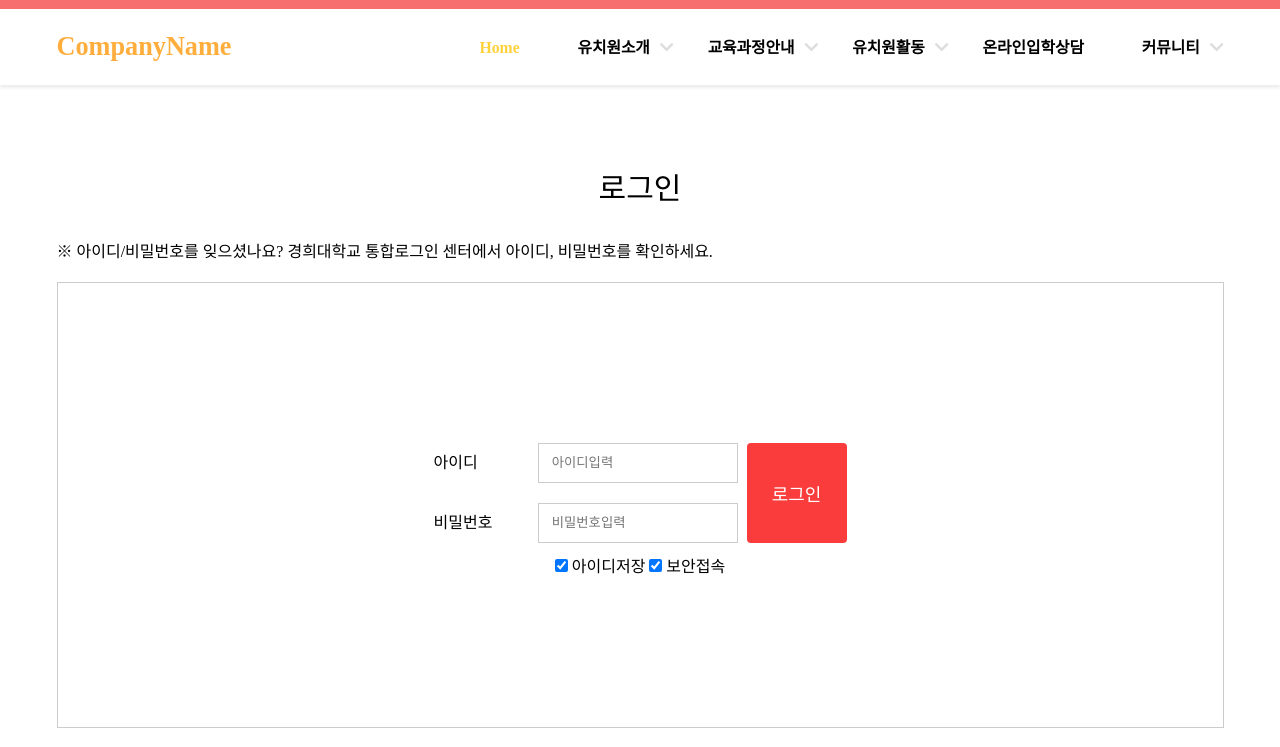
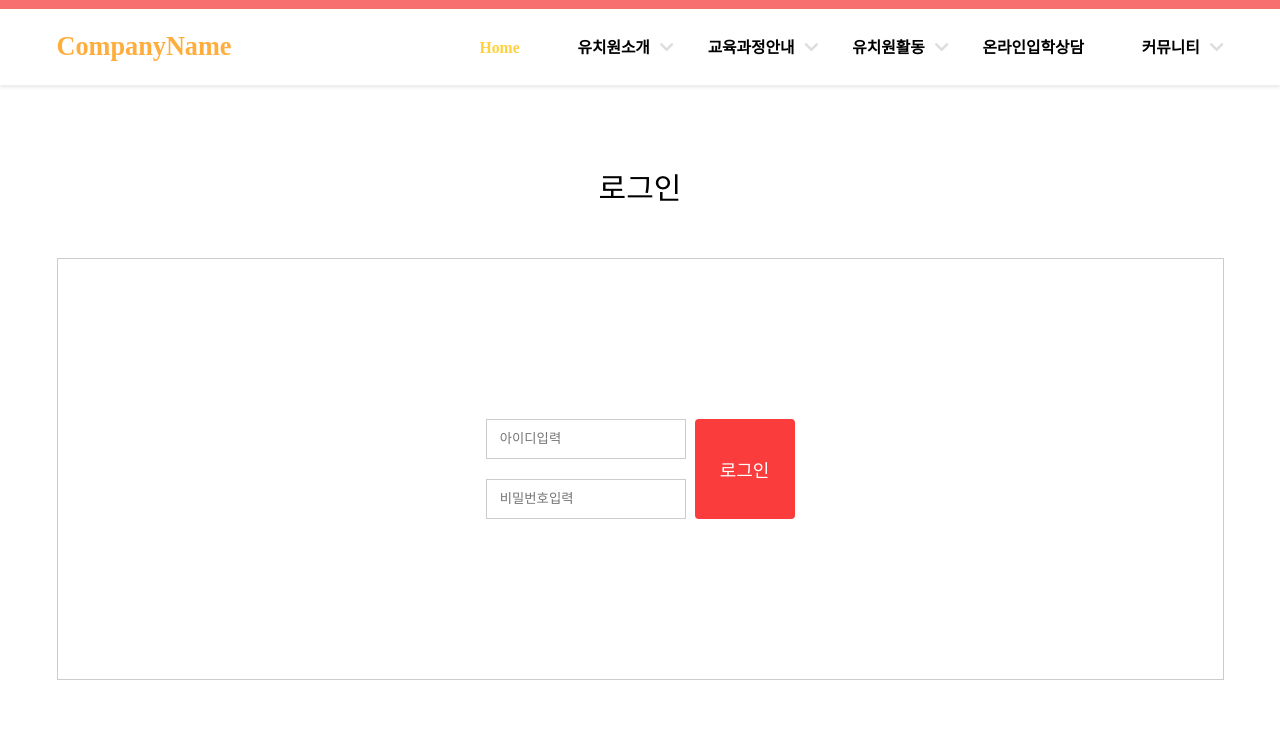
Before and after one commit to yewul01/kindergarten, a plain HTML site: page login.html in a window 1280 px wide. Shown: the part 53-800 px from the top of the page. Drawn offline with Linux system fonts and the light colour scheme.

Commit message:
수정 완료

```diff
--- a/login.html
+++ b/login.html
@@ -92,27 +92,16 @@
     <section id="login_page">
         <div class="login_box row">
           <h2>로그인</h2>
-          <!-- method는 전송방식 -->
           <form action="#" method="post" class="login_form"></form>
           <fieldset>
               <legend>로그인</legend>
-              <p class="comment">
-                ※ 아이디/비밀번호를 잊으셨나요? 경희대학교 통합로그인 센터에서 아이디, 비밀번호를 확인하세요.
-              </p>
               <div class="login_content">
                   <div class="idpw_box">
-                      <label for="id_lbl">아이디</label>
-                      <input type="text" id="id_lbl" placeholder="아이디입력"><br>
-                      <label for="pw_lbl">비밀번호</label>
-                      <input type="password" id="pw_lbl" placeholder="비밀번호입력">
+                     <input type="text" id="id_lbl" placeholder="아이디입력"><br>
+                     <input type="password" id="pw_lbl" placeholder="비밀번호입력">
                   </div>
                   <button type="submit">로그인</button>
-                  <div class="check">
-                      <input type="checkbox" id="idsave" value="idsave" checked>
-                      <label for="idsave">아이디저장</label>
-                      <input type="checkbox" id="secacc" value="secacc" checked>
-                      <label for="secacc">보안접속</label>
-                  </div>
+
               </div>
         </fieldset>
         </div>
```
